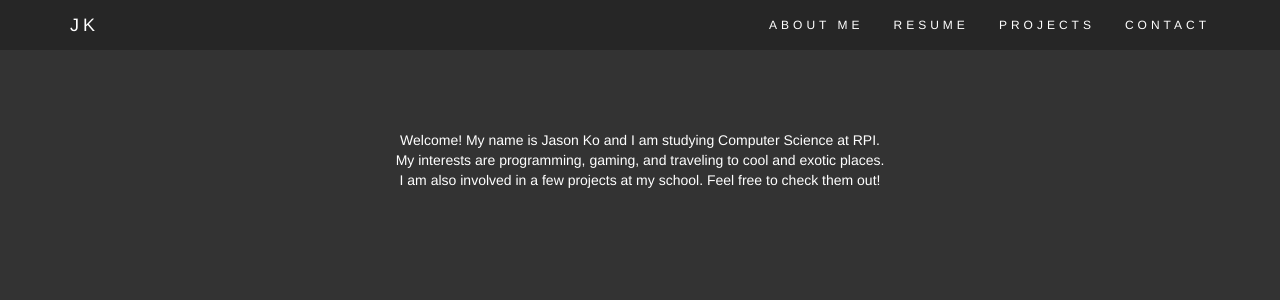
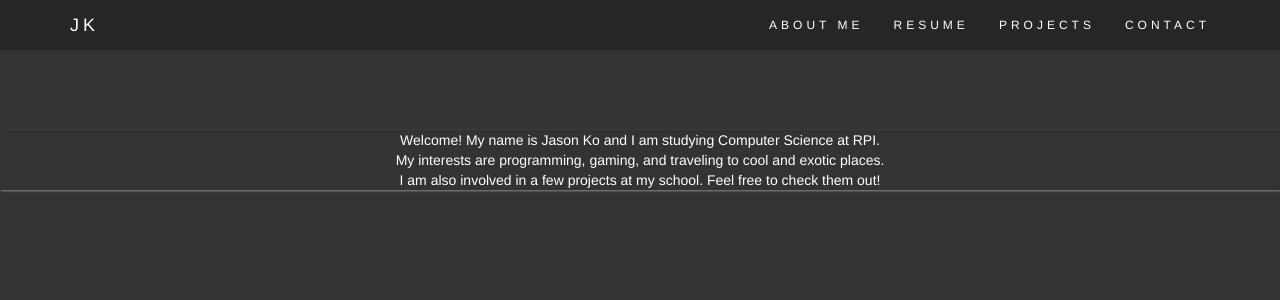
Before and after one commit to jko0531/personal-website, a Jekyll site: the page built from _pages/about.html, in a window 1280 px wide. Shown: the top 300 px of the page. Built offline with Jekyll 4.4.1, drawn with Linux system fonts in a browser that asks for light colours.

Commit message:
about me

```diff
--- a/_pages/about.html
+++ b/_pages/about.html
@@ -22,11 +22,6 @@
     position:relative;
 }
 .talk-left-text{
-    margin-left:20px;
-    position:absolute;
-    top:-200px;
-    padding:20px;
-    padding-right:10px;
     box-shadow:1px 1px 2px #888;
 }
 #talk-container{
@@ -51,7 +46,7 @@
 </style>
 
 <br><br><br>
-<div>
+<div class='talk-left-text'>
 Welcome! My name is Jason Ko and I am studying Computer Science at RPI.<br>
 My interests are programming, gaming, and traveling to cool and exotic places. <br>
 I am also involved in a few projects at my school. Feel free to check them out!<br>
```
